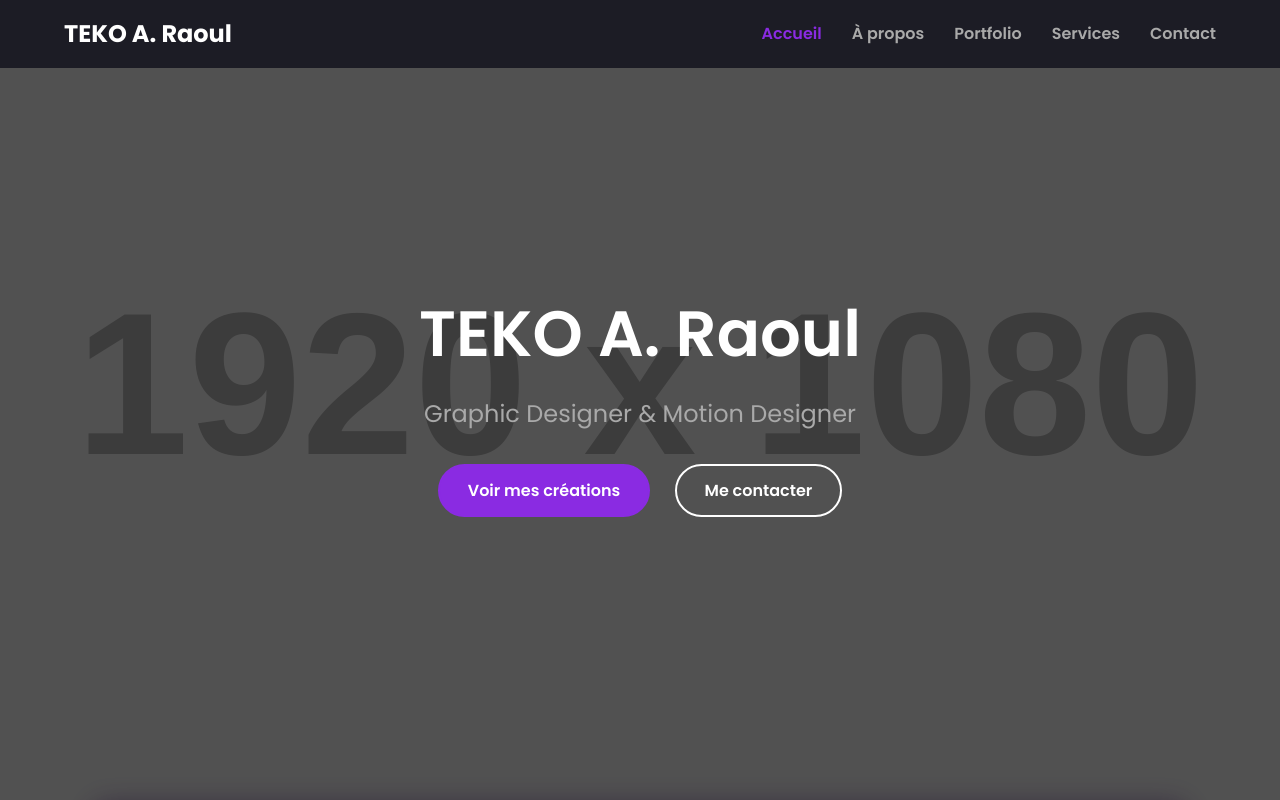
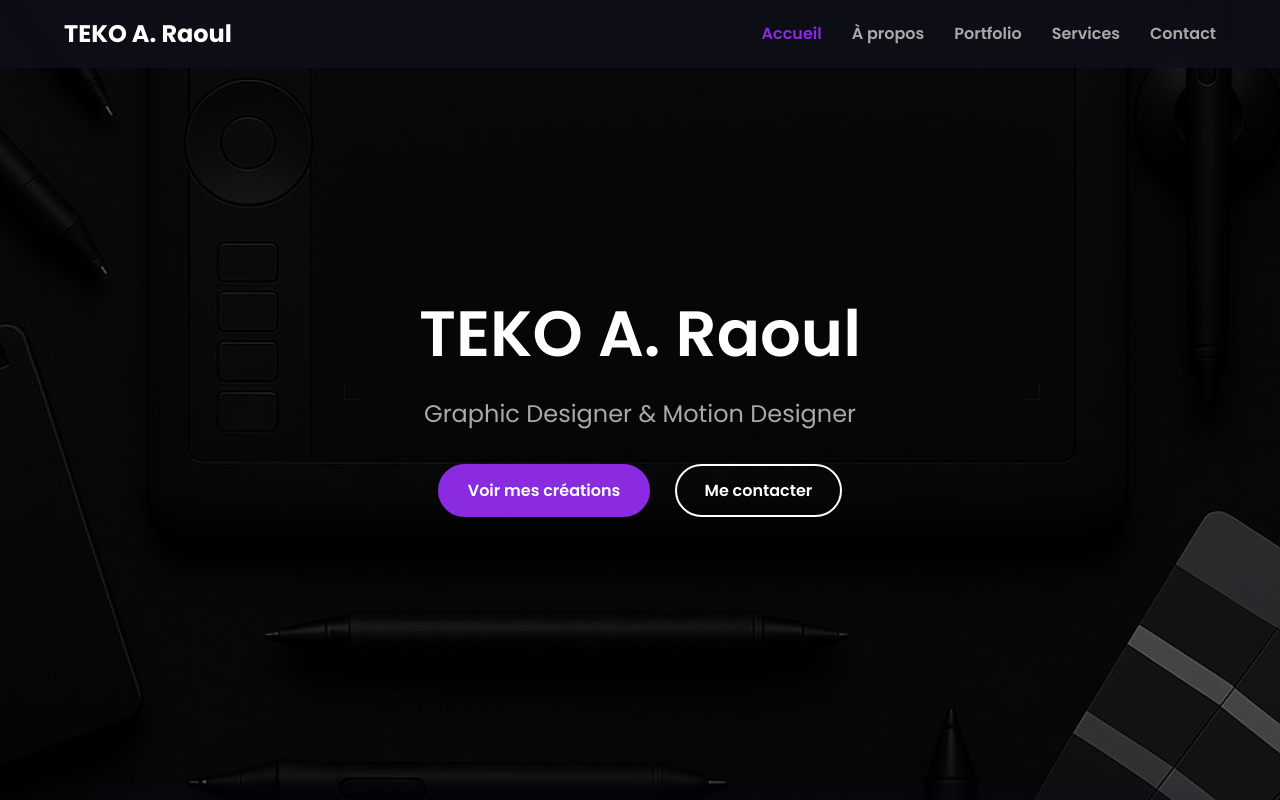
Before and after one commit to BookshareMask/xtravisportofolio, a plain HTML site: page index.html in a window 1280 px wide. Shown: the top 800 px of the page. Drawn offline with Linux system fonts and the light colour scheme; placeholder pictures from the web are drawn by us.

Commit message:
Update index.html

```diff
--- a/index.html
+++ b/index.html
@@ -48,7 +48,7 @@
         <section id="home" class="home-section">
             <div class="video-background">
                  <!-- Astuce : utilisez une boucle vidéo de vos créations en fond ! -->
-                <img src="https://via.placeholder.com/1920x1080/1a1a2e/ffffff?text=Votre+Création+Animée" alt="Bannière principale" class="banner-image">
+                <img src="IMG_0769.JPG" alt="Bannière principale" class="banner-image">
             </div>
             <div class="home-content">
                 <!-- MODIFIÉ : Slogan pour le double profil -->
```
